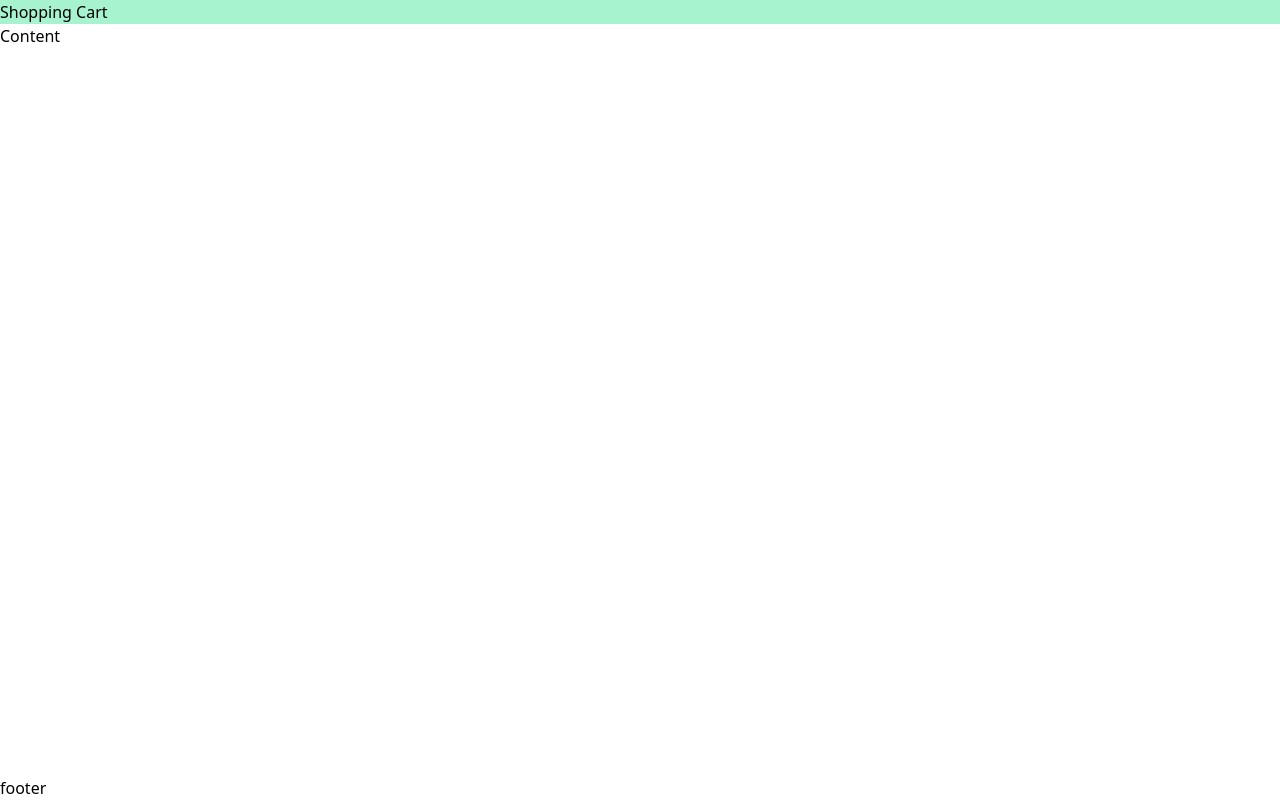
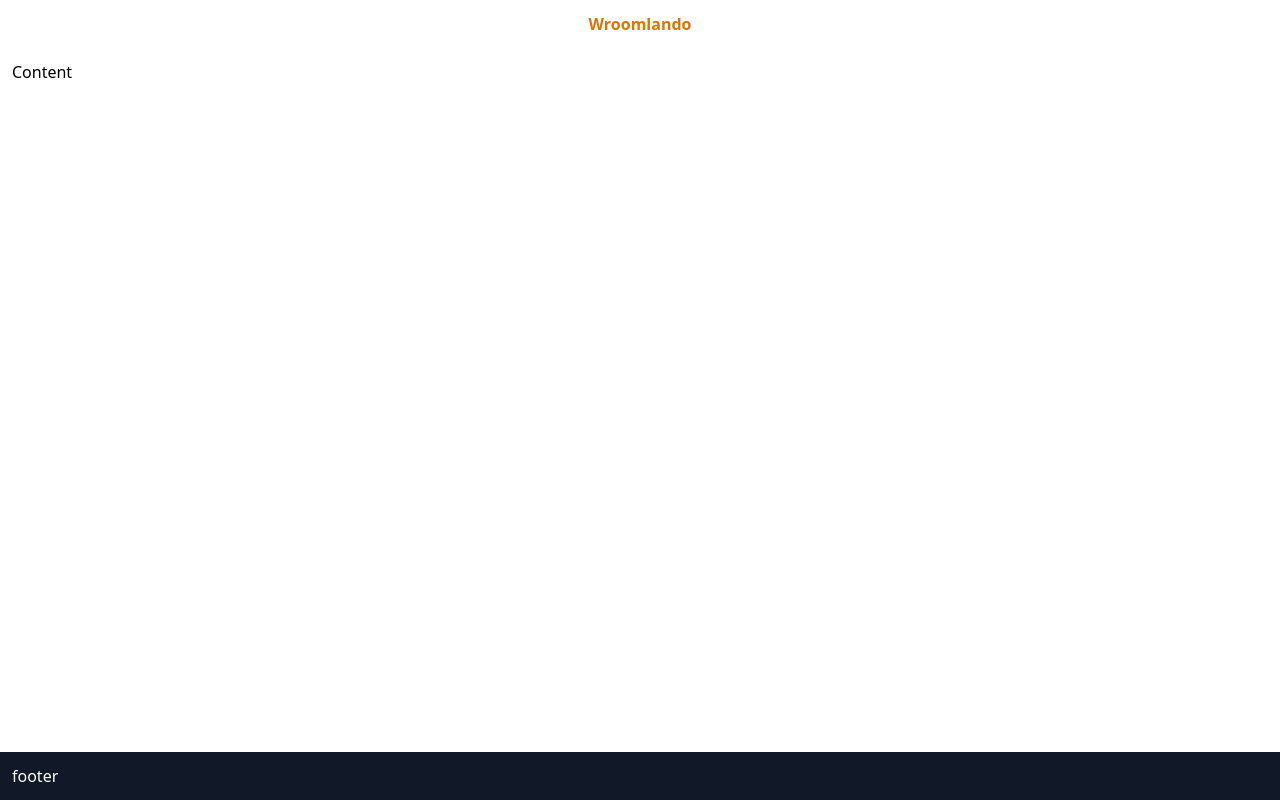
Before and after one commit to nirmalkrishnav/shopping-cart, a React (Create React App) app: page / in a window 1280 px wide. Built offline with nearby package versions, Linux system fonts and the light colour scheme.

Commit message:
changes to header layout

```diff
--- a/src/App.js
+++ b/src/App.js
@@ -1,14 +1,23 @@
 function App() {
   return (
-    <div className="flex flex-col min-h-screen ">
+    <div className="flex flex-col min-h-screen">
 
-      <header className="bg-green-200">
-        <a href="/">Shopping Cart</a>
+      <header className="p-3">
+
+        <div className="grid grid-cols-3 gap-4">
+          <div className=""></div>
+          <div className="text-center">
+            <a href="/" className="text-yellow-600 font-bold">Wroomlando</a>
+          </div>
+          <div className=""></div>
+        </div>
+
+
       </header>
-      <main className="flex-grow">
+      <main className="flex-grow p-3">
         Content
       </main>
-      <footer>
+      <footer className="bg-gray-900 text-white p-3">
         footer
       </footer>
     </div>
```
Also changed, not shown: 2 other files (tests, documents, lock files or other folders).
